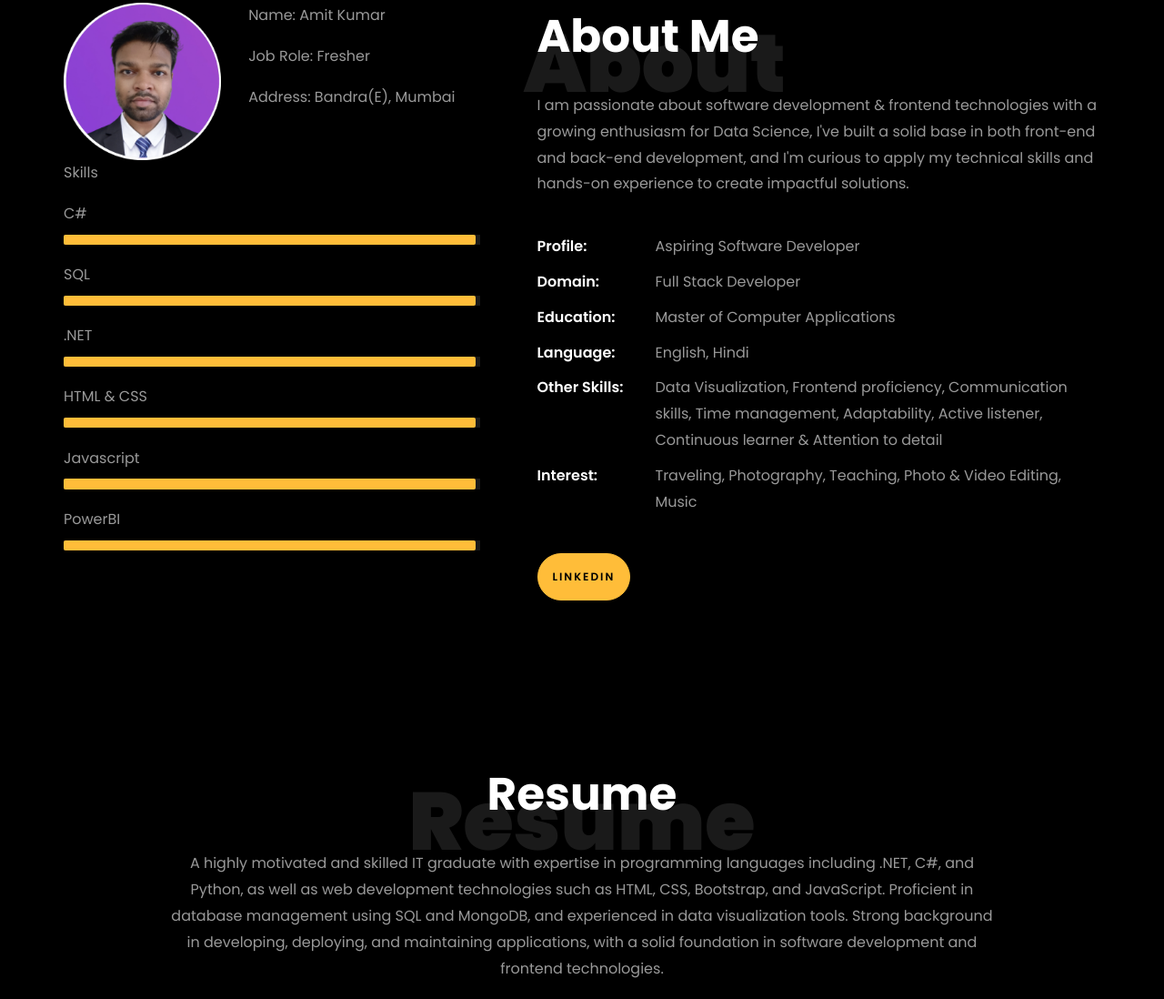
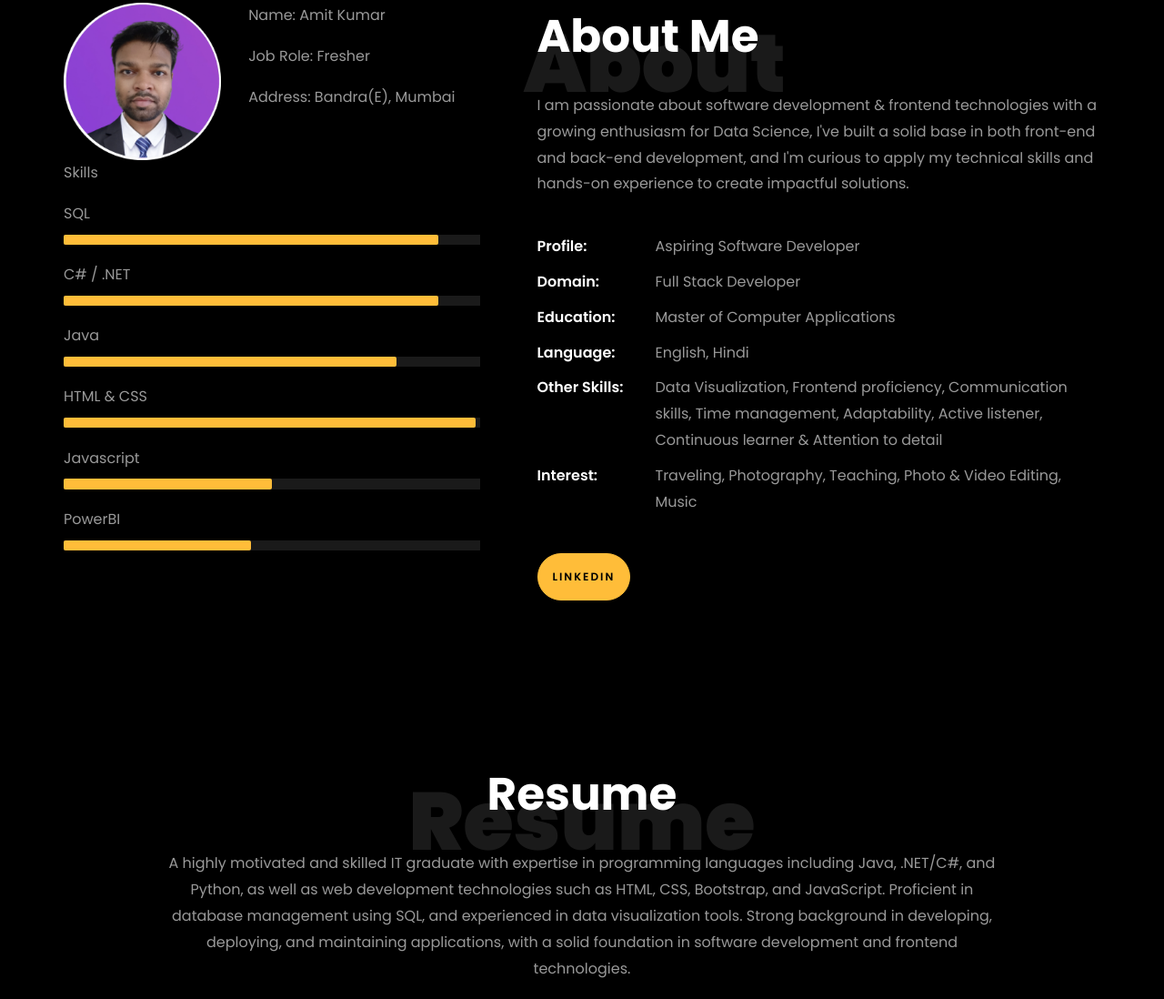
Before and after one commit to camit001/Amit-Portfolio, a plain HTML site: page index.html in a window 1280 px wide. Shown: the part 859-1957 px from the top of the page at 91% size. Drawn offline with Linux system fonts and the light colour scheme; files whose address does not match are found by name.

Commit message:
Update index.html

```diff
--- a/index.html
+++ b/index.html
@@ -185,7 +185,7 @@
                     const typingAnimationElement = document.getElementById('typing-animation');
 
                     // Create an array of typing text
-                    const typingTexts = ['MCA STUDENT     ','Software Developer     ', 'C#/.Net Developer    ', 'WEB Designer    '];
+                    const typingTexts = ['MCA STUDENT     ','Full Stack Developer     ', 'WEB Designer    ', 'SQL    '];
 
                     // Create a function to display the typing animation for a given text
                     function playTypingAnimation(text) {
@@ -256,22 +256,22 @@
 
                   <div class="skill-mf">
                     <p class="title-s">Skills</p>
-                    <span>C#</span>
+                    <span>SQL</span>
                     <!-- <span class="pull-right">85%</span> -->
                     <div class="progress">
-                      <div class="progress-bar" role="progressbar" style="width: 99%" aria-valuenow="85" aria-valuemin="0" aria-valuemax="100"></div>
+                      <div class="progress-bar" role="progressbar" style="width: 90%" aria-valuenow="85" aria-valuemin="0" aria-valuemax="100"></div>
                     </div>
 
-                    <span>SQL</span>
+                    <span>C# / .NET</span>
                     <!-- <span class="pull-right">95%</span> -->
                     <div class="progress">
-                      <div class="progress-bar" role="progressbar" style="width: 99%;" aria-valuenow="95" aria-valuemin="0" aria-valuemax="100"></div>
+                      <div class="progress-bar" role="progressbar" style="width: 90%;" aria-valuenow="95" aria-valuemin="0" aria-valuemax="100"></div>
                     </div>
 
-                    <span>.NET</span>
+                    <span>Java</span>
                     <!-- <span class="pull-right">85%</span> -->
                     <div class="progress">
-                      <div class="progress-bar" role="progressbar" style="width: 99%" aria-valuenow="85" aria-valuemin="0" aria-valuemax="100"></div>
+                      <div class="progress-bar" role="progressbar" style="width: 80%" aria-valuenow="85" aria-valuemin="0" aria-valuemax="100"></div>
                     </div>
 
                     <span>HTML & CSS</span>
@@ -283,13 +283,13 @@
                     <span>Javascript</span>
                     <!-- <span class="pull-right">99%</span> -->
                     <div class="progress">
-                      <div class="progress-bar" role="progressbar" style="width: 99%" aria-valuenow="85" aria-valuemin="0" aria-valuemax="100"></div>
+                      <div class="progress-bar" role="progressbar" style="width: 50%" aria-valuenow="85" aria-valuemin="0" aria-valuemax="100"></div>
                     </div>
 
                     <span>PowerBI</span>
                     <!-- <span class="pull-right">99%</span> -->
                     <div class="progress">
-                      <div class="progress-bar" role="progressbar" style="width: 99%" aria-valuenow="80" aria-valuemin="0" aria-valuemax="100"></div>
+                      <div class="progress-bar" role="progressbar" style="width: 45%" aria-valuenow="80" aria-valuemin="0" aria-valuemax="100"></div>
                     </div>
                   </div>
                 </div>
@@ -352,8 +352,8 @@
           <div class="col-md-10 heading-section text-center ftco-animate">
             <h1 class="big big-2">Resume</h1>
             <h2 class="mb-4">Resume</h2>
-            <p>A highly motivated and skilled IT graduate with expertise in programming languages including .NET, C#, and Python, as well as web
-              development technologies such as HTML, CSS, Bootstrap, and JavaScript. Proficient in database management using SQL and MongoDB, and
+            <p>A highly motivated and skilled IT graduate with expertise in programming languages including Java, .NET/C#, and Python, as well as web
+              development technologies such as HTML, CSS, Bootstrap, and JavaScript. Proficient in database management using SQL, and
               experienced in data visualization tools. Strong background in developing, deploying, and maintaining applications, with a solid foundation in
               software development and frontend technologies.</p>
           </div>
```
